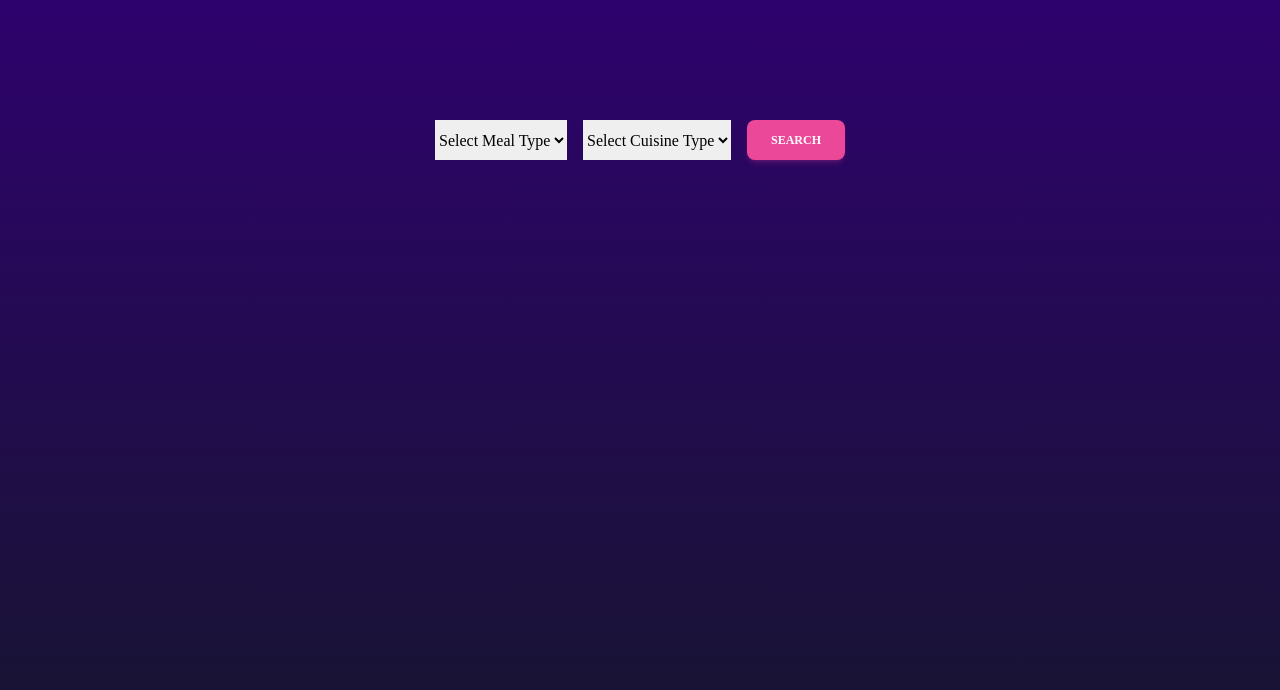
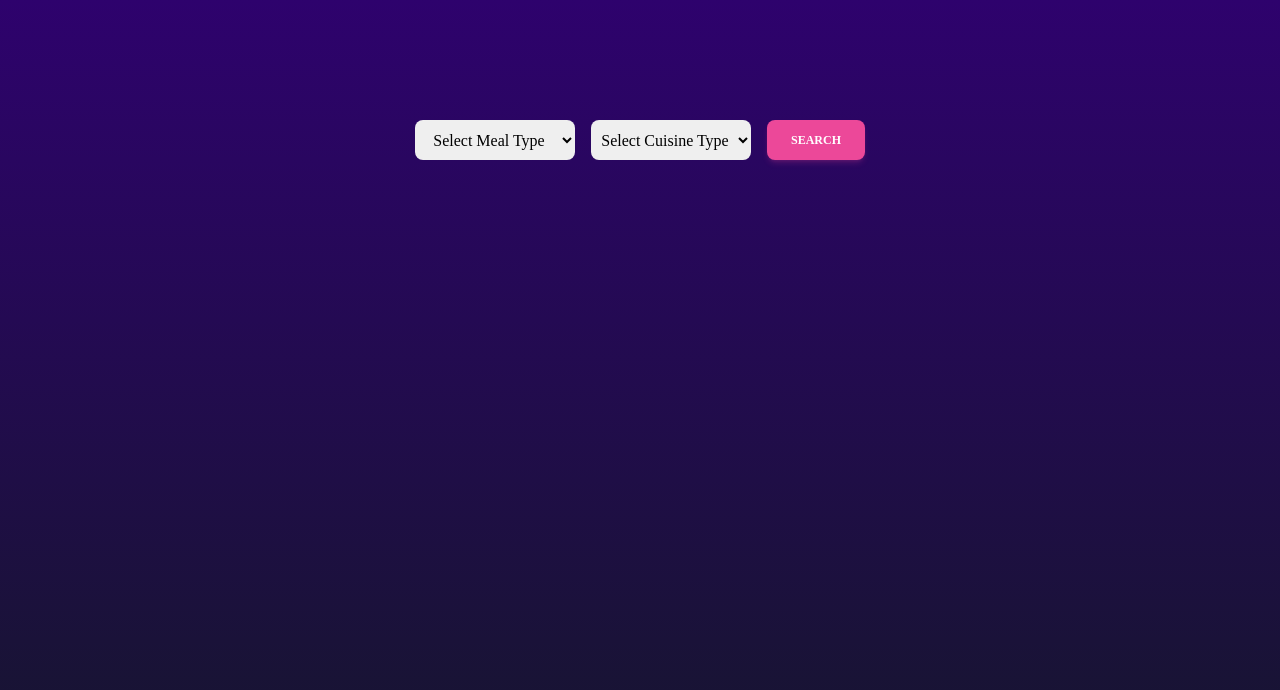
Before and after one commit to kkawakami391/CuisinApp, a Next.js app: page / in a window 1280 px wide. Shown: the top 690 px of the page. Built offline with nearby package versions, Linux system fonts and the light colour scheme.

Commit message:
Add styling to home page

```diff
--- a/src/env.mjs
+++ b/src/env.mjs
@@ -24,7 +24,7 @@ export const env = createEnv({
     // Add ` on ID and SECRET if you want to make sure they're not empty
     // DISCORD_CLIENT_ID: z.string(),
     // DISCORD_CLIENT_SECRET: z.string(),
-    OPENAI_API_KEY: z.string(),
+    // OPENAI_API_KEY: z.string(),
     EDAMAM_APP_ID: z.string(),
     EDAMAM_APP_KEY: z.string(),
   },
@@ -49,7 +49,7 @@ export const env = createEnv({
     // DISCORD_CLIENT_ID: process.env.DISCORD_CLIENT_ID,
     // DISCORD_CLIENT_SECRET: process.env.DISCORD_CLIENT_SECRET,
     // NEXT_PUBLIC_CLIENTVAR: process.env.NEXT_PUBLIC_CLIENTVAR,
-    OPENAI_API_KEY: process.env.OPENAI_API_KEY,
+    // OPENAI_API_KEY: process.env.OPENAI_API_KEY,
     EDAMAM_APP_ID: process.env.EDAMAM_APP_ID,
     EDAMAM_APP_KEY: process.env.EDAMAM_APP_KEY,
   },
--- a/src/pages/index.tsx
+++ b/src/pages/index.tsx
@@ -44,10 +44,12 @@ export default function Home() {
             await refetch();
           }}
         >
-          <select onChange={(e) => setMealType(e.target.value as MealType)}>
-            <option selected disabled>
-              Select Meal Type
-            </option>
+          <select
+            className="w-40 rounded-lg text-center"
+            defaultValue={"Select Meal Type"}
+            onChange={(e) => setMealType(e.target.value as MealType)}
+          >
+            <option disabled>Select Meal Type</option>
             {MEAL_TYPE.map((t, i) => (
               <option key={i} value={t}>
                 {t}
@@ -56,11 +58,11 @@ export default function Home() {
           </select>
 
           <select
+            className="w-40 rounded-lg text-center"
+            defaultValue={"Select Cuisine Type"}
             onChange={(e) => setCuisineType(e.target.value as CuisineType)}
           >
-            <option selected disabled>
-              Select Cuisine Type
-            </option>
+            <option disabled>Select Cuisine Type</option>
             {CUISINE_TYPE.map((t, i) => (
               <option key={i} value={t}>
                 {t}
@@ -80,18 +82,25 @@ export default function Home() {
           <div className="h-8 w-8 animate-spin rounded-full border-4 border-solid border-white border-t-transparent" />
         )}
 
-        {/* {data && (
-          <ul className="overflow-hidden rounded border border-gray-200 shadow-md">
+        {data && (
+          <ul className="mb-4 overflow-hidden rounded border border-gray-200 shadow-md">
             {data.list?.map((item, i) => (
               <li
                 key={i}
-                className="border-b border-gray-200 bg-white px-4 py-2 transition-all duration-300 ease-in-out last:border-none hover:bg-sky-100 hover:text-sky-900"
+                className="border-b border-gray-200 bg-white px-4 py-2 text-xl transition-all duration-300 ease-in-out last:border-none hover:bg-sky-100 hover:text-sky-900"
               >
-                {item}
+                {item.recipe.label}
+                <ul>
+                  {item.recipe.ingredients.map((ingredient, i) => (
+                    <li key={i} className="ml-8 list-disc text-base">
+                      {ingredient.text}
+                    </li>
+                  ))}
+                </ul>
               </li>
             ))}
           </ul>
-        )} */}
+        )}
 
         {isError && (
           <p className="border-b border-gray-200 bg-white px-4 py-2 transition-all duration-300 ease-in-out last:border-none hover:bg-sky-100 hover:text-sky-900">
```
